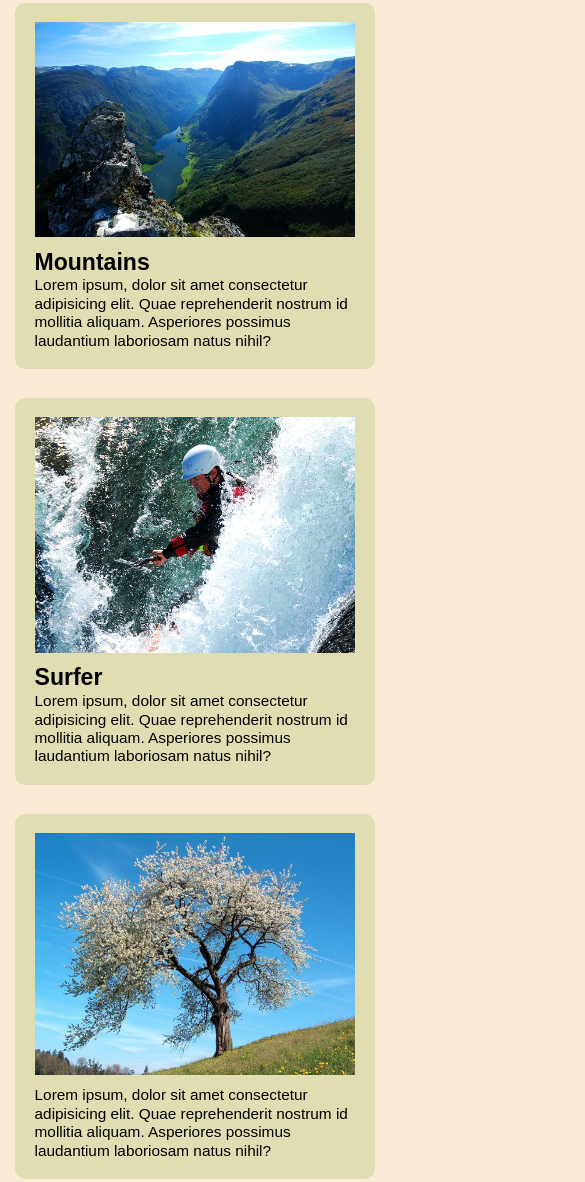
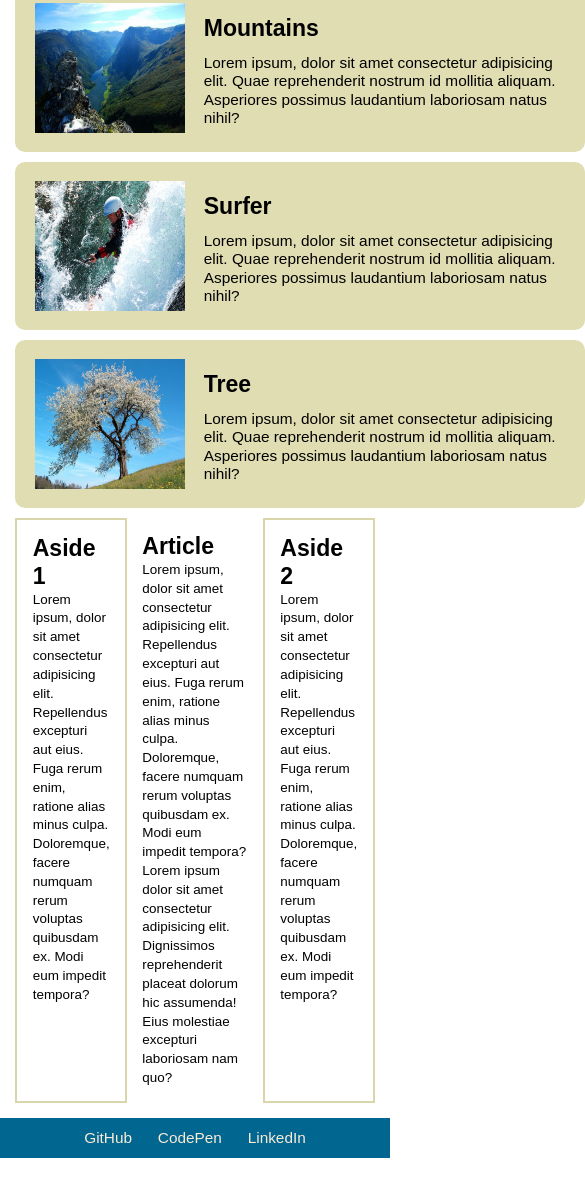
Before and after one commit to OliveiraDCI/uib-framework-variables-OliveiraDCI, a website: page src/index.html in a window 390 px wide. Shown: the part 413-1595 px from the top of the page, 585 px wide, since content can reach past the window. After the commit the page ends 1571 px from the top, so only its background shows below. Drawn offline with nearby package versions, Linux system fonts and the light colour scheme; files that its build step writes are made by us from their sources.

Commit message:
Styled Media Querie Tablet.

```diff
--- a/src/index.html
+++ b/src/index.html
@@ -27,6 +27,7 @@
       <section class="section-one">
         <div class="card">
           <img src="./images/mountain.jpg" alt="mountains" />
+          <div>
             <h2>Mountains</h2>
             <p>
               Lorem ipsum, dolor sit amet consectetur adipisicing elit. Quae
@@ -34,8 +35,10 @@
               laudantium laboriosam natus nihil?
             </p>
           </div>
+        </div>
         <div class="card">
           <img src="./images/surfer.jpg" alt="surfer" />
+          <div>
             <h2>Surfer</h2>
             <p>
               Lorem ipsum, dolor sit amet consectetur adipisicing elit. Quae
@@ -43,14 +46,17 @@
               laudantium laboriosam natus nihil?
             </p>
           </div>
+        </div>
         <div class="card">
           <img src="./images/tree.jpg" alt="tree" />
-          <h2></h2>
+          <div>
+            <h2>Tree</h2>
             <p>
               Lorem ipsum, dolor sit amet consectetur adipisicing elit. Quae
               reprehenderit nostrum id mollitia aliquam. Asperiores possimus
               laudantium laboriosam natus nihil?
             </p>
+          </div>
         </div>
       </section>
 
@@ -71,7 +77,9 @@
             Lorem ipsum, dolor sit amet consectetur adipisicing elit.
             Repellendus excepturi aut eius. Fuga rerum enim, ratione alias minus
             culpa. Doloremque, facere numquam rerum voluptas quibusdam ex. Modi
-            eum impedit tempora?
+            eum impedit tempora? Lorem ipsum dolor sit amet consectetur
+            adipisicing elit. Dignissimos reprehenderit placeat dolorum hic
+            assumenda! Eius molestiae excepturi laboriosam nam quo?
           </p>
         </div>
         <div>
--- a/src/scss/_base.scss
+++ b/src/scss/_base.scss
@@ -1,8 +1,8 @@
 @use "variables" as v;
 
-body {
-  background-color: v.$color-old-white;
-}
+// body {
+//   background-color: v.$color-old-white;
+// }
 
 a {
   text-decoration: none;
--- a/src/scss/_general.scss
+++ b/src/scss/_general.scss
@@ -85,3 +85,48 @@ footer {
     }
   }
 }
+
+@media (max-width: 768px) {
+  nav {
+    ul {
+      text-align: end;
+    }
+  }
+  .hero {
+    h1 {
+      font-size: 2.2rem;
+    }
+  }
+  main {
+    .section-one {
+      width: 600px;
+      margin: 0 auto;
+      .card {
+        display: flex;
+        gap: 1em;
+        margin: 0.5em 0;
+        padding: 1em;
+        background: v.$bg-card;
+        border-radius: 10px;
+        img {
+          width: 150px;
+          height: 130px;
+        }
+        h2 {
+          margin-bottom: 0.5em;
+        }
+      }
+    }
+
+    .section-two {
+      padding: 0 0.8em;
+      display: flex;
+      div {
+        p {
+          font-size: 0.7rem;
+          line-height: 1.4;
+        }
+      }
+    }
+  }
+}
```
Lines whose indentation alone changed are shown as unchanged.
